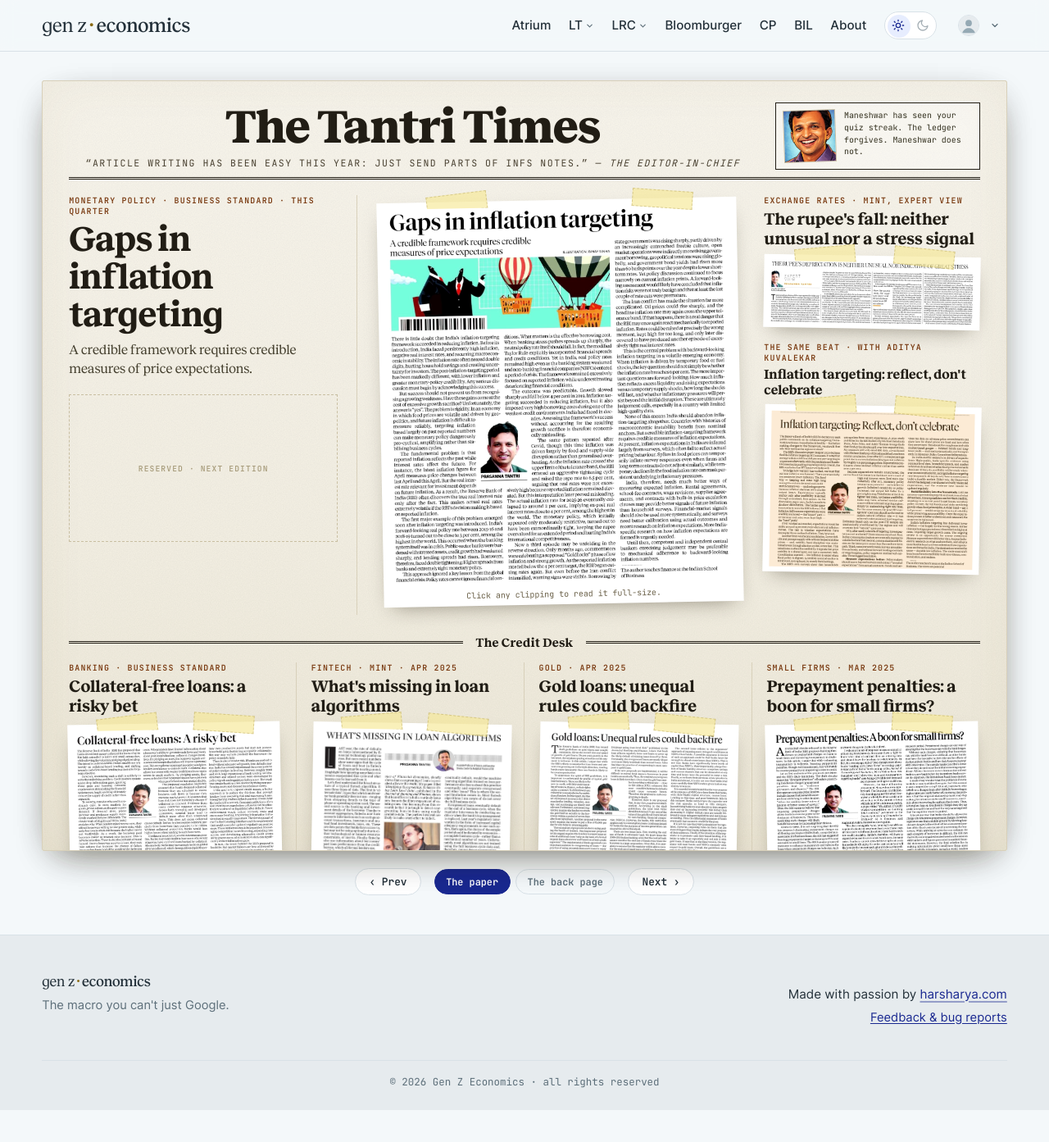
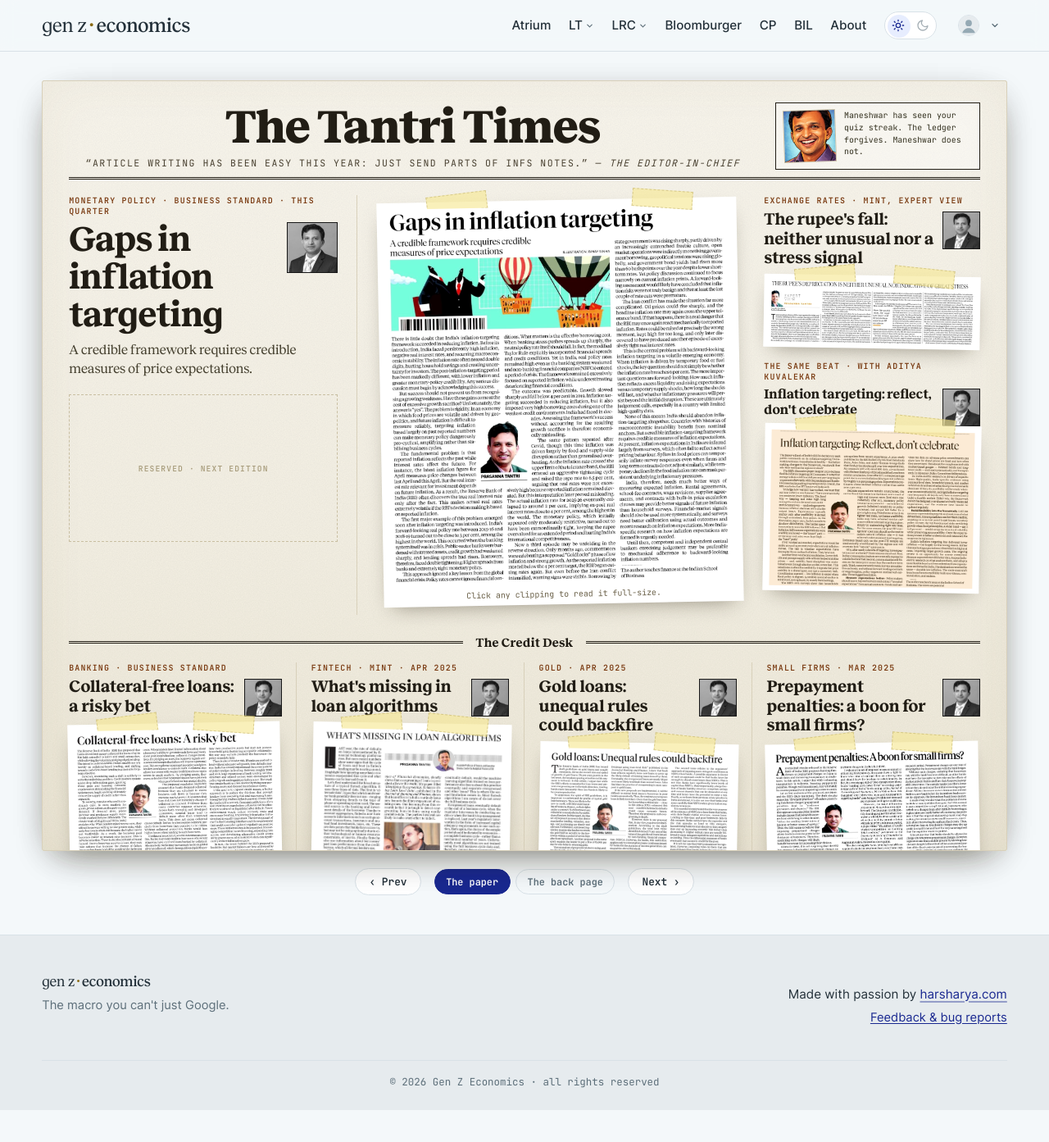
Before and after one commit to harsharya7021/genz-economics.com, a Jekyll site: the page built from press.html, in a window 1280 px wide. Shown: the top 1393 px of the page at 82% size. Built offline with Jekyll 4.4.1, drawn with Linux system fonts in a browser that asks for light colours; comment, search, counter and statistics services are not loaded.

Commit message:
Tantri Times: the columnist mug on all his headlines; BIL du jour note line removed

```diff
--- a/bil.html
+++ b/bil.html
@@ -13,7 +13,6 @@ description: "A course-grounded AI that answers only from Prof. Tantri's notes
     <img id="bilDailyImg" src="{{ '/assets/img/bil/cunning.webp' | relative_url }}" alt="BIL, today's mood" decoding="async">
     <figcaption>
       <blockquote class="bil-daily-line" id="bilDailyLine">Ask. I solved it mentally in 2011, at a small school in Ahmedabad you may have heard of.</blockquote>
-      <span class="bil-daily-note">BIL du jour — the mood changes daily. The IIM-A thing is permanent.</span>
     </figcaption>
   </figure>
   <script>
--- a/press.html
+++ b/press.html
@@ -36,7 +36,7 @@ description: "Every column and press mention by ISB's Prof. Prasanna Tantri, 201
         <div class="tt-sheet tt-lead-row">
           <div class="tt-lead">
             <p class="tt-kick">Monetary policy · Business Standard · this quarter</p>
-            <h2 class="tt-h1">Gaps in inflation targeting</h2>
+            <img class="tt-mug tt-mug-lg" src="{{ '/assets/img/press/tantri-mug.jpg' | relative_url }}" alt="Prof. Prasanna Tantri" loading="lazy"><h2 class="tt-h1">Gaps in inflation targeting</h2>
             <p class="tt-deck">A credible framework requires credible measures of price expectations.</p>
             <div class="tt-space" aria-hidden="true"><span>reserved · next edition</span></div>
           </div>
@@ -46,12 +46,12 @@ description: "Every column and press mention by ISB's Prof. Prasanna Tantri, 201
           </figure>
           <div class="tt-side">
             <p class="tt-kick">Exchange rates · Mint, Expert View</p>
-            <h3 class="tt-h2">The rupee's fall: neither unusual nor a stress signal</h3>
+            <img class="tt-mug" src="{{ '/assets/img/press/tantri-mug.jpg' | relative_url }}" alt="Prof. Prasanna Tantri" loading="lazy"><h3 class="tt-h2">The rupee's fall: neither unusual nor a stress signal</h3>
             <figure class="tt-clip tt-clip-side">
               <img src="{{ '/assets/img/press/tantri-clip-02-mint-rupee-depreciation.jpg' | relative_url }}" alt="Mint clipping — the rupee's depreciation is neither unusual nor indicative of great stress" loading="lazy">
             </figure>
             <p class="tt-kick" style="margin-top:1rem">The same beat · with Aditya Kuvalekar</p>
-            <h3 class="tt-h2" style="font-size:1.02rem">Inflation targeting: reflect, don't celebrate</h3>
+            <img class="tt-mug" src="{{ '/assets/img/press/tantri-mug.jpg' | relative_url }}" alt="Prof. Prasanna Tantri" loading="lazy"><h3 class="tt-h2" style="font-size:1.02rem">Inflation targeting: reflect, don't celebrate</h3>
             <figure class="tt-clip tt-clip-side">
               <img src="{{ '/assets/img/press/clip-inflation-reflect.jpg' | relative_url }}" alt="Clipping — Inflation targeting: Reflect, don't celebrate" loading="lazy">
             </figure>
@@ -63,33 +63,33 @@ description: "Every column and press mention by ISB's Prof. Prasanna Tantri, 201
         <div class="tt-sheet tt-deskgrid tt-deskgrid-4">
           <div class="tt-story">
             <p class="tt-kick">Banking · Business Standard</p>
-            <h3 class="tt-h2">Collateral-free loans: a risky bet</h3>
+            <img class="tt-mug" src="{{ '/assets/img/press/tantri-mug.jpg' | relative_url }}" alt="Prof. Prasanna Tantri" loading="lazy"><h3 class="tt-h2">Collateral-free loans: a risky bet</h3>
             <figure class="tt-clip">
               <img src="{{ '/assets/img/press/tantri-clip-03-bs-sme-collateral.jpg' | relative_url }}" alt="Business Standard clipping — Collateral-free loans: A risky bet" loading="lazy">
             </figure>
           </div>
           <div class="tt-story">
             <p class="tt-kick">Fintech · Mint · Apr 2025</p>
-            <h3 class="tt-h2">What's missing in loan algorithms</h3>
+            <img class="tt-mug" src="{{ '/assets/img/press/tantri-mug.jpg' | relative_url }}" alt="Prof. Prasanna Tantri" loading="lazy"><h3 class="tt-h2">What's missing in loan algorithms</h3>
             <figure class="tt-clip tt-clip-side">
               <img src="{{ '/assets/img/press/clip-loan-algorithms.jpg' | relative_url }}" alt="Mint clipping — What's missing in loan algorithms" loading="lazy">
             </figure>
           </div>
           <div class="tt-story">
             <p class="tt-kick">Gold · Apr 2025</p>
-            <h3 class="tt-h2">Gold loans: unequal rules could backfire</h3>
+            <img class="tt-mug" src="{{ '/assets/img/press/tantri-mug.jpg' | relative_url }}" alt="Prof. Prasanna Tantri" loading="lazy"><h3 class="tt-h2">Gold loans: unequal rules could backfire</h3>
             <figure class="tt-clip tt-clip-side">
               <img src="{{ '/assets/img/press/clip-gold-loans.jpg' | relative_url }}" alt="Clipping — Gold loans: Unequal rules could backfire" loading="lazy">
             </figure>
           </div>
           <div class="tt-story">
             <p class="tt-kick">Small firms · Mar 2025</p>
-            <h3 class="tt-h2">Prepayment penalties: a boon for small firms?</h3>
+            <img class="tt-mug" src="{{ '/assets/img/press/tantri-mug.jpg' | relative_url }}" alt="Prof. Prasanna Tantri" loading="lazy"><h3 class="tt-h2">Prepayment penalties: a boon for small firms?</h3>
             <figure class="tt-clip">
               <img src="{{ '/assets/img/press/clip-prepayment-penalties.jpg' | relative_url }}" alt="Clipping — Prepayment penalties: A boon for small firms?" loading="lazy">
             </figure>
             <p class="tt-kick" style="margin-top:1rem">Project finance · BS online · Jul 2025</p>
-            <h3 class="tt-h2" style="font-size:1.02rem">RBI's project-finance rules may sow the seeds of a future crisis</h3>
+            <img class="tt-mug" src="{{ '/assets/img/press/tantri-mug.jpg' | relative_url }}" alt="Prof. Prasanna Tantri" loading="lazy"><h3 class="tt-h2" style="font-size:1.02rem">RBI's project-finance rules may sow the seeds of a future crisis</h3>
             <figure class="tt-clip tt-clip-side">
               <img src="{{ '/assets/img/press/clip-unknown-jul25.jpg' | relative_url }}" alt="Business Standard online — RBI's change in project finance rules may sow the seeds of a future crisis" loading="lazy">
             </figure>
@@ -101,21 +101,21 @@ description: "Every column and press mention by ISB's Prof. Prasanna Tantri, 201
         <div class="tt-sheet tt-deskgrid tt-deskgrid-3">
           <div class="tt-story">
             <p class="tt-kick">Fiscal · Guest Column · Sep 2025</p>
-            <h3 class="tt-h2">GST cuts: structural reform, not stimulus</h3>
+            <img class="tt-mug" src="{{ '/assets/img/press/tantri-mug.jpg' | relative_url }}" alt="Prof. Prasanna Tantri" loading="lazy"><h3 class="tt-h2">GST cuts: structural reform, not stimulus</h3>
             <figure class="tt-clip tt-clip-tall">
               <img src="{{ '/assets/img/press/clip-gst-cuts.jpg' | relative_url }}" alt="Guest column clipping — GST Cuts: Structural Reform, Not Stimulus" loading="lazy">
             </figure>
           </div>
           <div class="tt-story">
             <p class="tt-kick">Defence · with Aditya Kuvalekar · May 2025</p>
-            <h3 class="tt-h2">It's not guns vs growth</h3>
+            <img class="tt-mug" src="{{ '/assets/img/press/tantri-mug.jpg' | relative_url }}" alt="Prof. Prasanna Tantri" loading="lazy"><h3 class="tt-h2">It's not guns vs growth</h3>
             <figure class="tt-clip">
               <img src="{{ '/assets/img/press/clip-defence-tech.jpg' | relative_url }}" alt="Clipping — Spending on desi defence tech can boost economy" loading="lazy">
             </figure>
           </div>
           <div class="tt-story">
             <p class="tt-kick">Industrial · with Aditya Kuvalekar · Oct 2025</p>
-            <h3 class="tt-h2">Trump card: why India must woo AI superstars</h3>
+            <img class="tt-mug" src="{{ '/assets/img/press/tantri-mug.jpg' | relative_url }}" alt="Prof. Prasanna Tantri" loading="lazy"><h3 class="tt-h2">Trump card: why India must woo AI superstars</h3>
             <figure class="tt-clip tt-clip-side">
               <img src="{{ '/assets/img/press/clip-trump-card-ai.jpg' | relative_url }}" alt="Clipping — Why India must woo AI superstars like Meta does" loading="lazy">
             </figure>
```
Also changed, not shown: assets/css/main.css, assets/img/press/tantri-mug.jpg (added).
